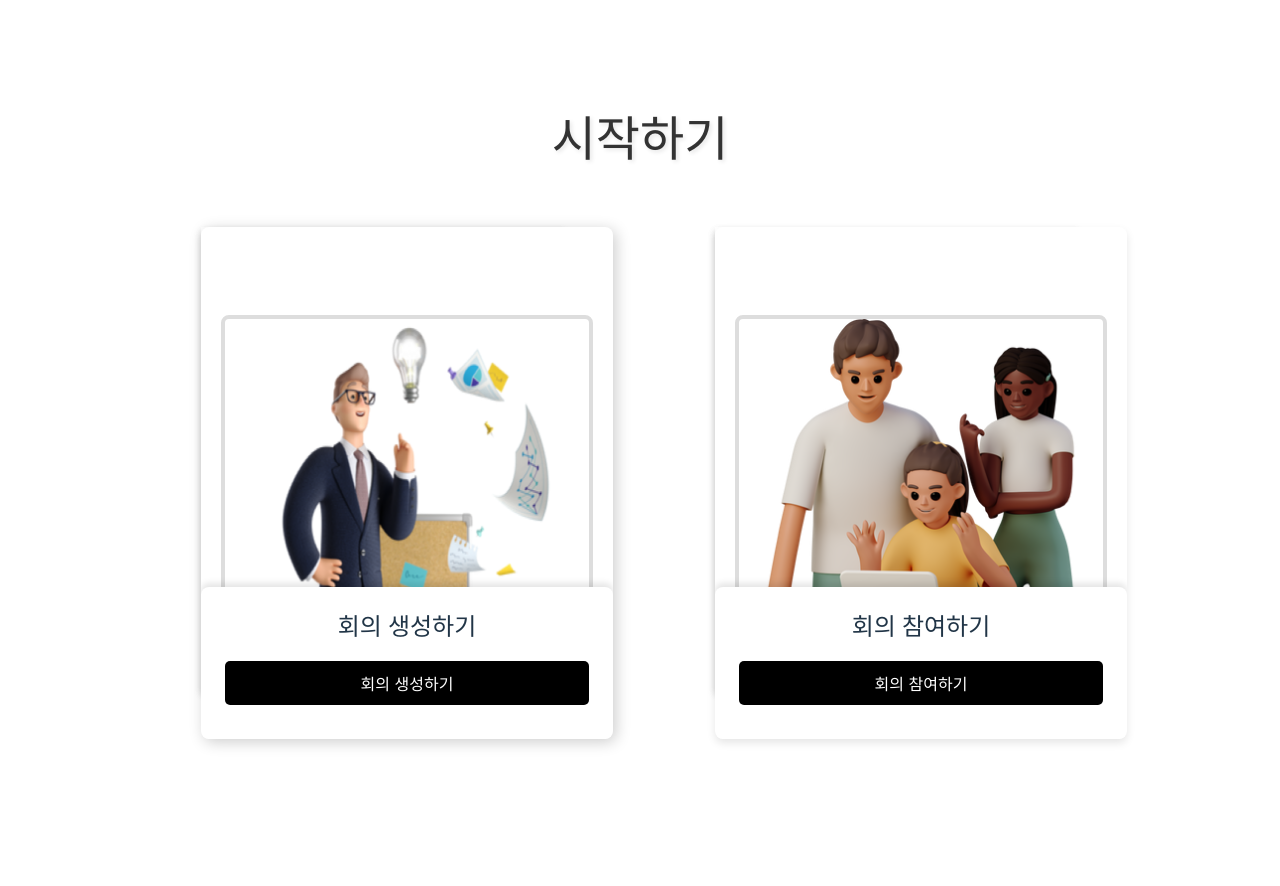
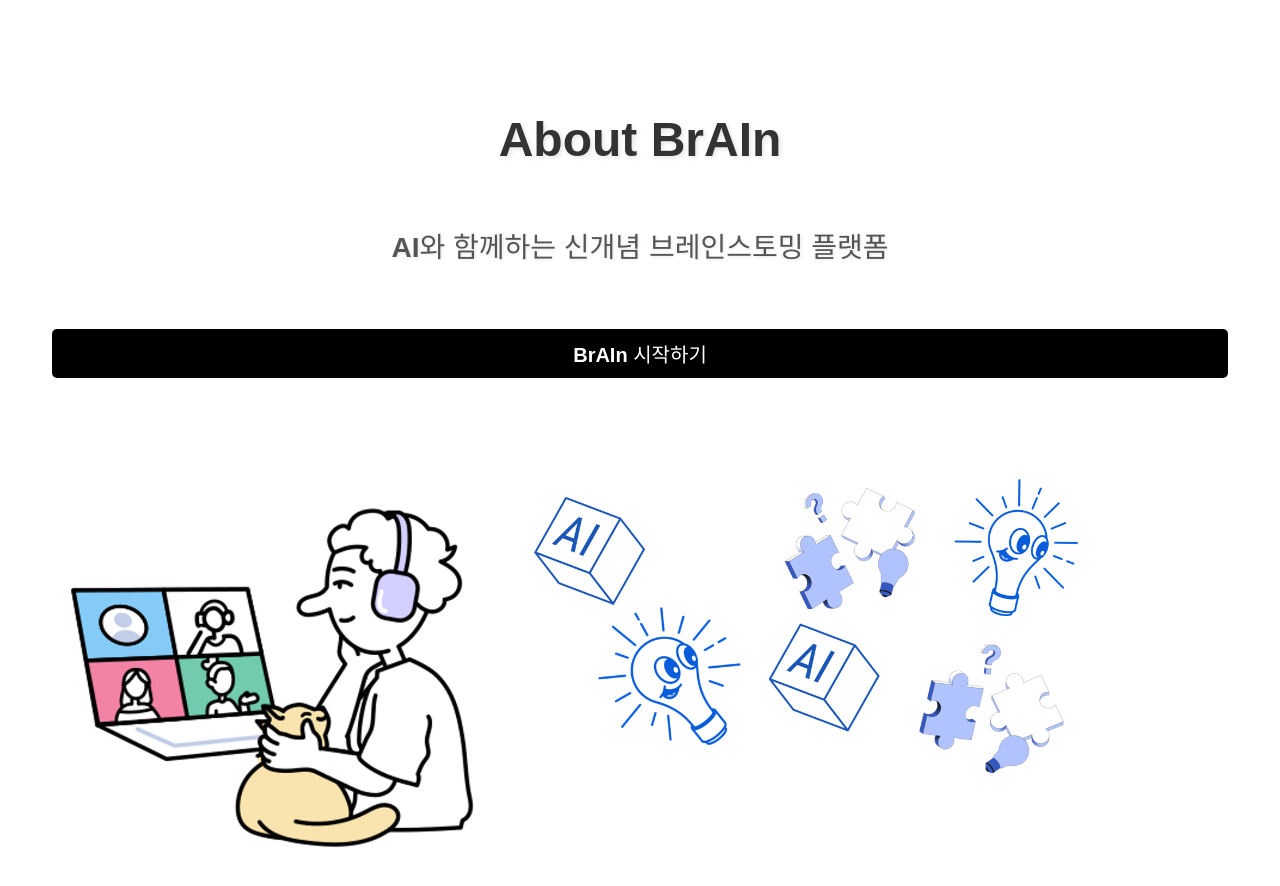
Before and after one commit to sooooori/brAIn, a React (Vite) app in the folder Frontend/brAIn/: page / in a window 1280 px wide. Shown: the top 886 px of the page. Built offline with nearby package versions, Linux system fonts and the light colour scheme.

Commit message:
Feat: Room join

```diff
--- a/Frontend/brAIn/src/pages/Home/Home.jsx
+++ b/Frontend/brAIn/src/pages/Home/Home.jsx
@@ -85,7 +85,7 @@ const Home = () => {
 
   return (
     <div className="home-container">
-      {!isAuthenticated ? (
+      {isAuthenticated ? (
         <>
           <h1 className="home-title">시작하기</h1>
           <div className="card-container">
--- a/Frontend/brAIn/src/pages/Home/components/JoinConferenceBack.jsx
+++ b/Frontend/brAIn/src/pages/Home/components/JoinConferenceBack.jsx
@@ -23,12 +23,12 @@ const JoinConferenceBack = ({
       alert('회의 코드를 올바르게 입력해주세요.');
     } else {
       axios
-        .post(`http://localhost/api/v1/conference`,{
+        .post(`http://localhost/api/v1/conferences/join`,{
           inviteCode:codeInputs.join('')
         })
         .then((result) => {
-          setTitle(result.data.title);
-          setDescription(result.data.description);
+          setTitle(result.data.subject);
+          setDescription(result.data.subject);
           setRoomUrl(result.data.secureId);
           setConferenceFetched(true);
         })
--- a/Frontend/brAIn/src/pages/Home/components/NewConferenceBack.jsx
+++ b/Frontend/brAIn/src/pages/Home/components/NewConferenceBack.jsx
@@ -19,7 +19,7 @@ const NewConferenceBack = ({
     if (title.trim() && preparationTime > 0) {
       axios
         .post(
-          `${import.meta.env.VITE_API_SERVER_URL}/conference`,
+          `${import.meta.env.VITE_API_SERVER_URL}/conferences`,
           {
             title,
             preparationTime,
```
Also changed, not shown: 1 other file (tests, documents, lock files or other folders).
